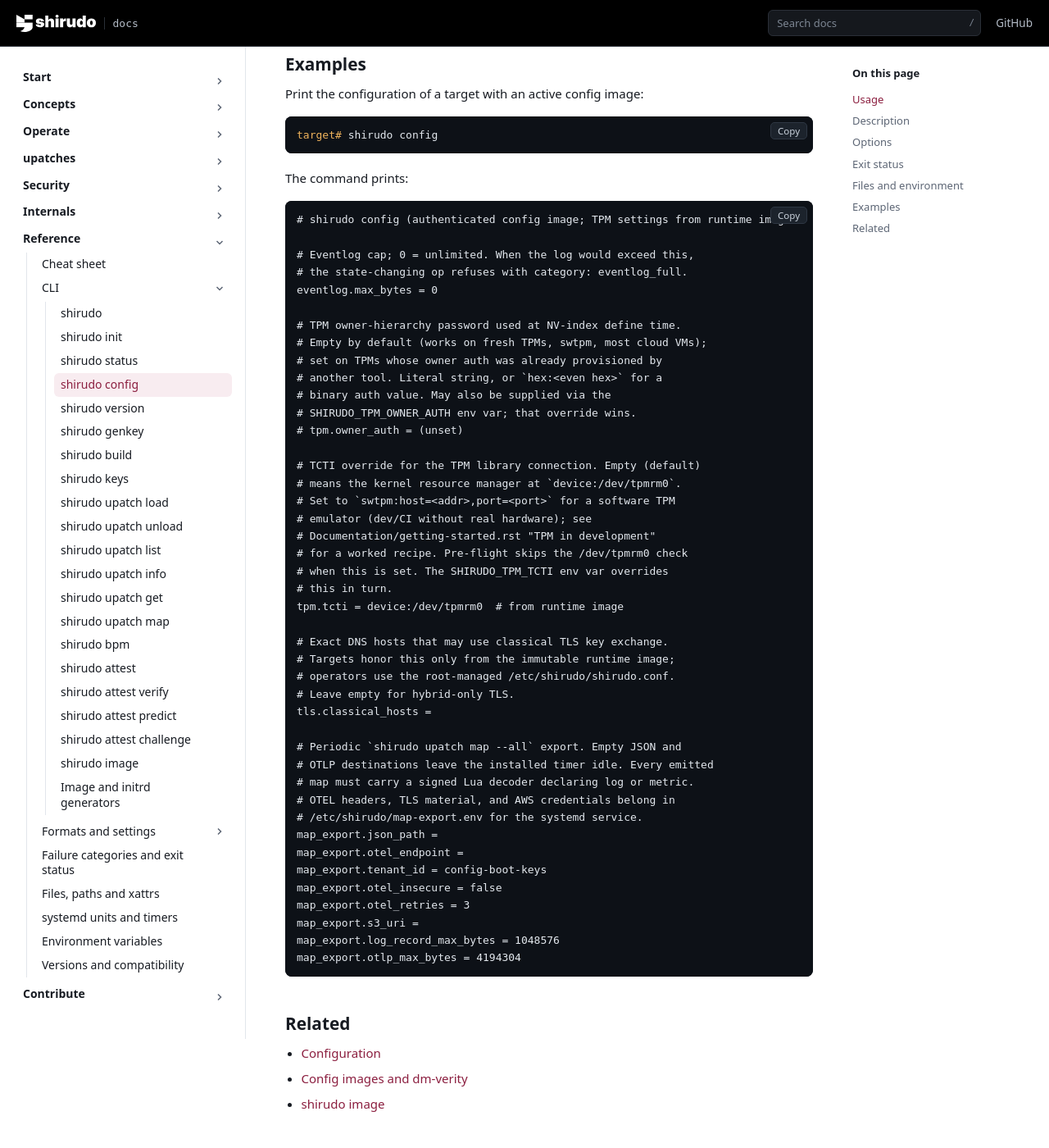
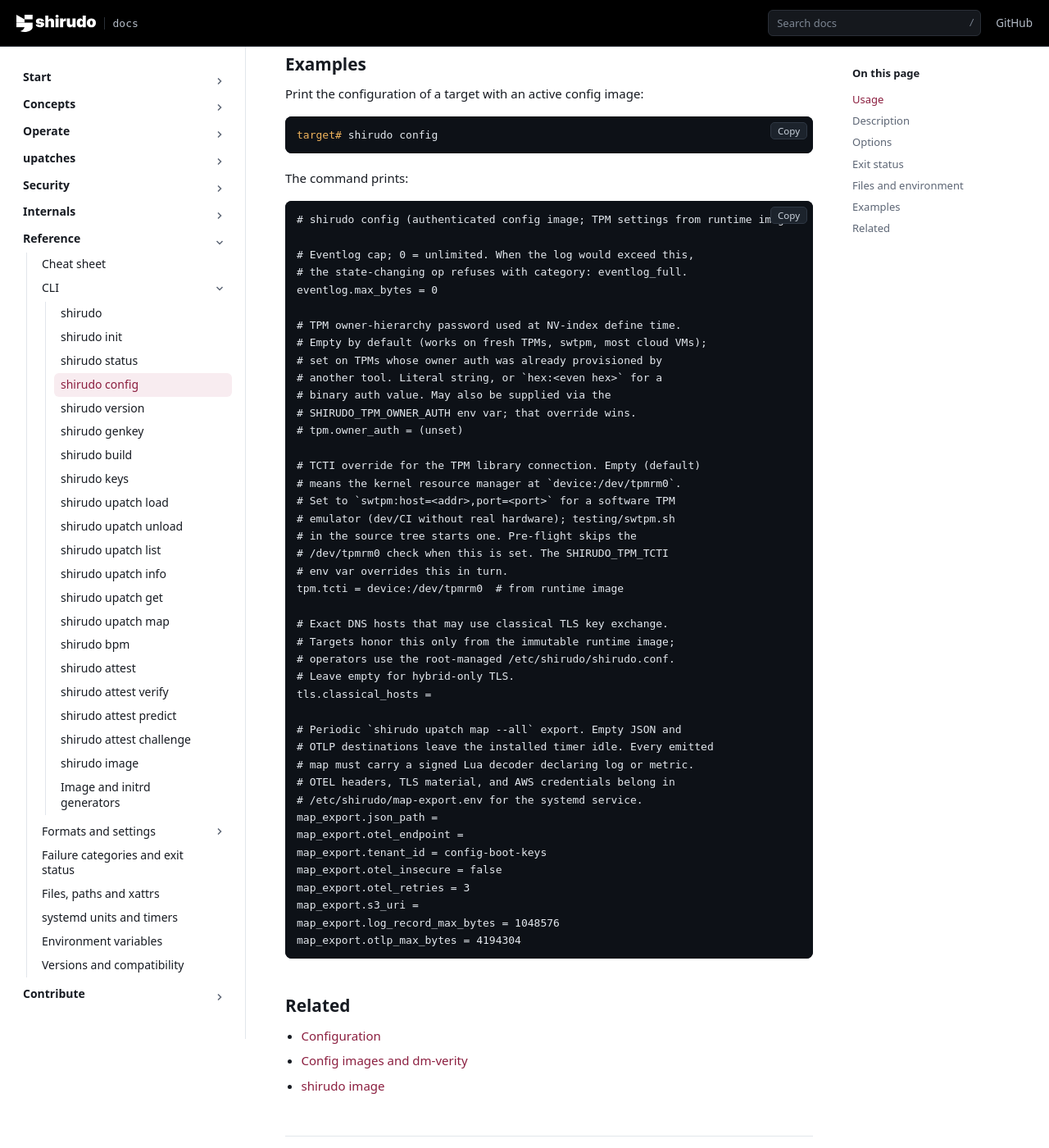
Before and after one commit to AliBashaSY/shirudo, a Sphinx documentation site: the page built from Documentation/reference/cli/config.rst, in a window 1280 px wide and 1400 px high, scrolled down 1788 px. Shown: the whole window at 82% size. Built offline with Sphinx 7.4.7, drawn with Linux system fonts in a browser that asks for light colours.

Commit message:
treewide: update two references the docs rework missed
The header of shirudo-gen-initrd still named Documentation/initrd.rst,
which the rework removed; the boot flow now lives in
internals/boot-flow.rst, where the dracut module and the installer
already point. The shirudo config reference quoted the commented
template as it read before the template stopped naming a page under
Documentation/, so its example no longer matched what the command
prints.

Fixes: 82d895086fe7 ("Documentation: rework the manual into sections")
Signed-off-by: Daniel Borkmann <daniel@iogearbox.net>

```diff
--- a/Documentation/reference/cli/config.rst
+++ b/Documentation/reference/cli/config.rst
@@ -122,11 +122,10 @@ The command prints:
    # TCTI override for the TPM library connection. Empty (default)
    # means the kernel resource manager at `device:/dev/tpmrm0`.
    # Set to `swtpm:host=<addr>,port=<port>` for a software TPM
-   # emulator (dev/CI without real hardware); see
-   # Documentation/getting-started.rst "TPM in development"
-   # for a worked recipe. Pre-flight skips the /dev/tpmrm0 check
-   # when this is set. The SHIRUDO_TPM_TCTI env var overrides
-   # this in turn.
+   # emulator (dev/CI without real hardware); testing/swtpm.sh
+   # in the source tree starts one. Pre-flight skips the
+   # /dev/tpmrm0 check when this is set. The SHIRUDO_TPM_TCTI
+   # env var overrides this in turn.
    tpm.tcti = device:/dev/tpmrm0  # from runtime image
 
    # Exact DNS hosts that may use classical TLS key exchange.
```
Also changed, not shown: 1 other file.
